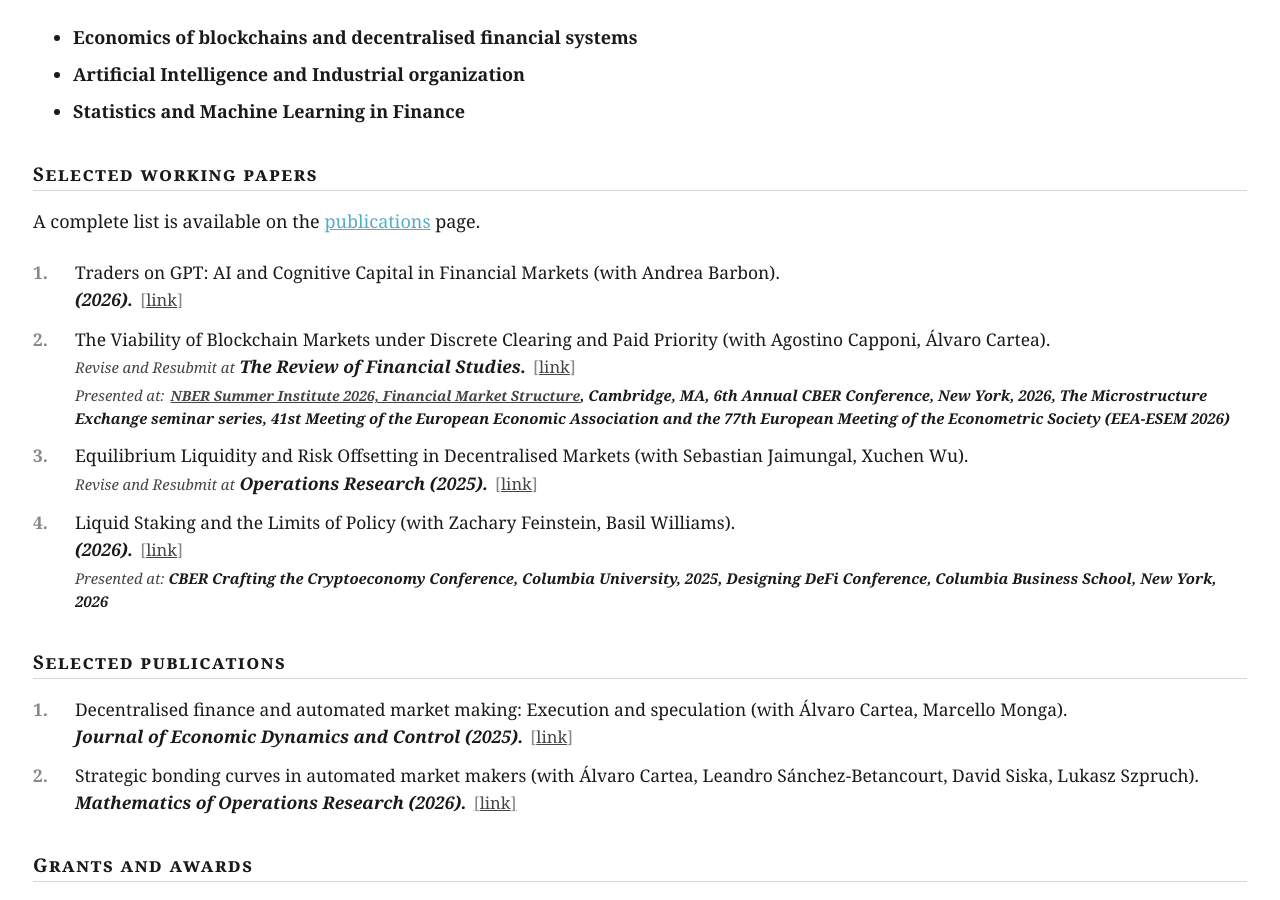
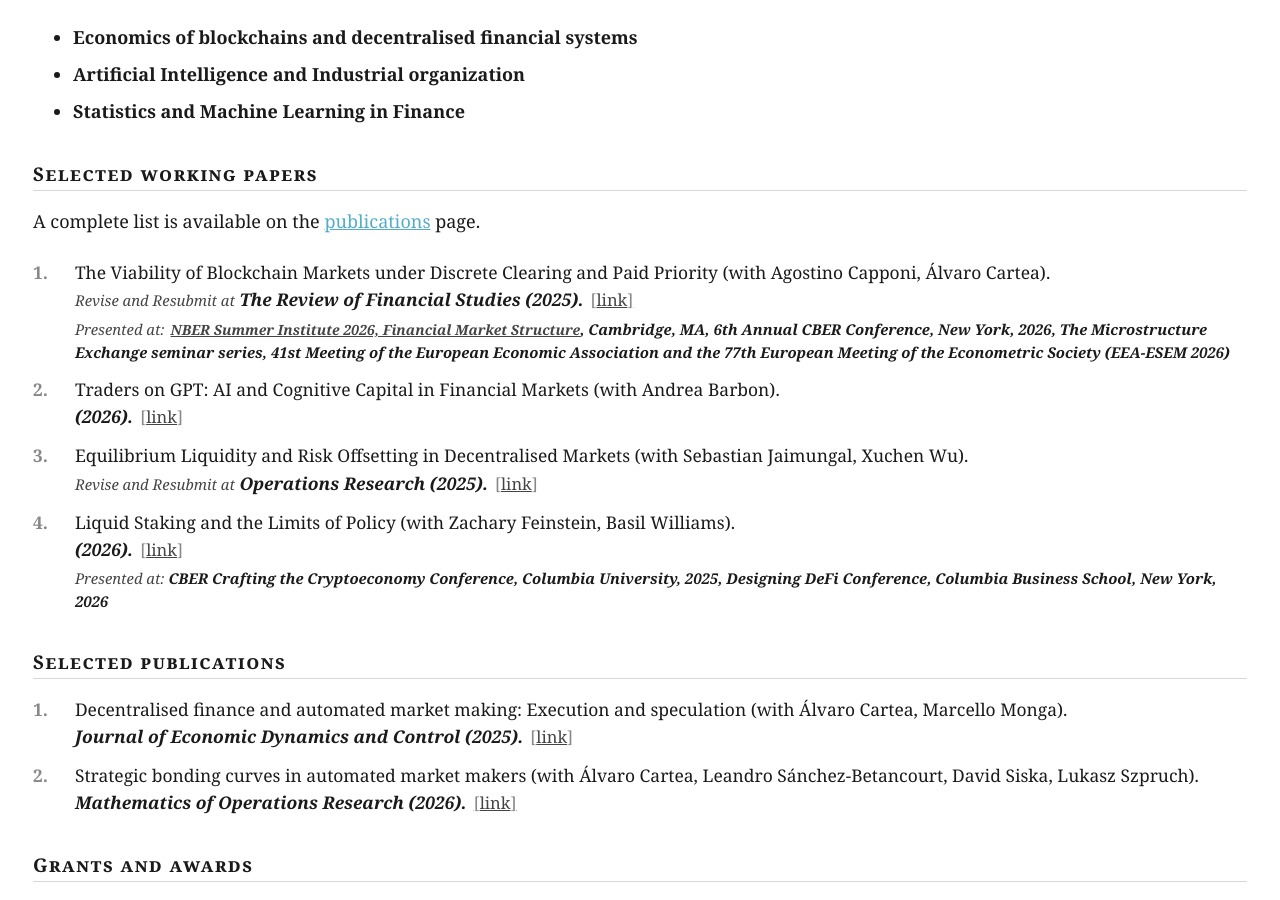
Before and after one commit to FDR0903/FDR0903.github.io, a Jekyll site: the page built from _pages/about.md, in a window 1280 px wide and 900 px high, scrolled down 443 px. Built offline with Jekyll 4.4.1, drawn with Linux system fonts in a browser that asks for light colours; some web fonts are replaced.

Commit message:
Lead homepage with RFS revise-and-resubmit paper before Traders on GPT

```diff
--- a/_pages/about.md
+++ b/_pages/about.md
@@ -228,16 +228,16 @@ A complete list is available on the <a href="{{ base_path }}/selected-publicatio
 
 <ol class="home-selected">
   <li>
-    Traders on GPT: AI and Cognitive Capital in Financial Markets (with Andrea Barbon).<br>
-    <span class="home-paper-venue">(2026).</span> <a href="https://papers.ssrn.com/sol3/papers.cfm?abstract_id=7661969">link</a>
-  </li>
-  <li>
     The Viability of Blockchain Markets under Discrete Clearing and Paid Priority (with Agostino Capponi, Álvaro Cartea).<br>
-    <span class="home-rr-label">Revise and Resubmit at</span> <span class="home-paper-venue">The Review of Financial Studies.</span> <a href="https://papers.ssrn.com/sol3/papers.cfm?abstract_id=5290232">link</a>
+    <span class="home-rr-label">Revise and Resubmit at</span> <span class="home-paper-venue">The Review of Financial Studies (2025).</span> <a href="https://papers.ssrn.com/sol3/papers.cfm?abstract_id=5290232">link</a>
     <div class="home-selected-conf">
       <span class="home-conf-label">Presented at:</span>
       <span class="home-conf-list"><a href="https://www.nber.org/conferences/si-2026-financial-market-structure">NBER Summer Institute 2026, Financial Market Structure</a>, Cambridge, MA, 6th Annual CBER Conference, New York, 2026, The Microstructure Exchange seminar series, 41st Meeting of the European Economic Association and the 77th European Meeting of the Econometric Society (EEA-ESEM 2026)</span>
     </div>
+  </li>
+  <li>
+    Traders on GPT: AI and Cognitive Capital in Financial Markets (with Andrea Barbon).<br>
+    <span class="home-paper-venue">(2026).</span> <a href="https://papers.ssrn.com/sol3/papers.cfm?abstract_id=7661969">link</a>
   </li>
   <li>
     Equilibrium Liquidity and Risk Offsetting in Decentralised Markets (with Sebastian Jaimungal, Xuchen Wu).<br>
```
